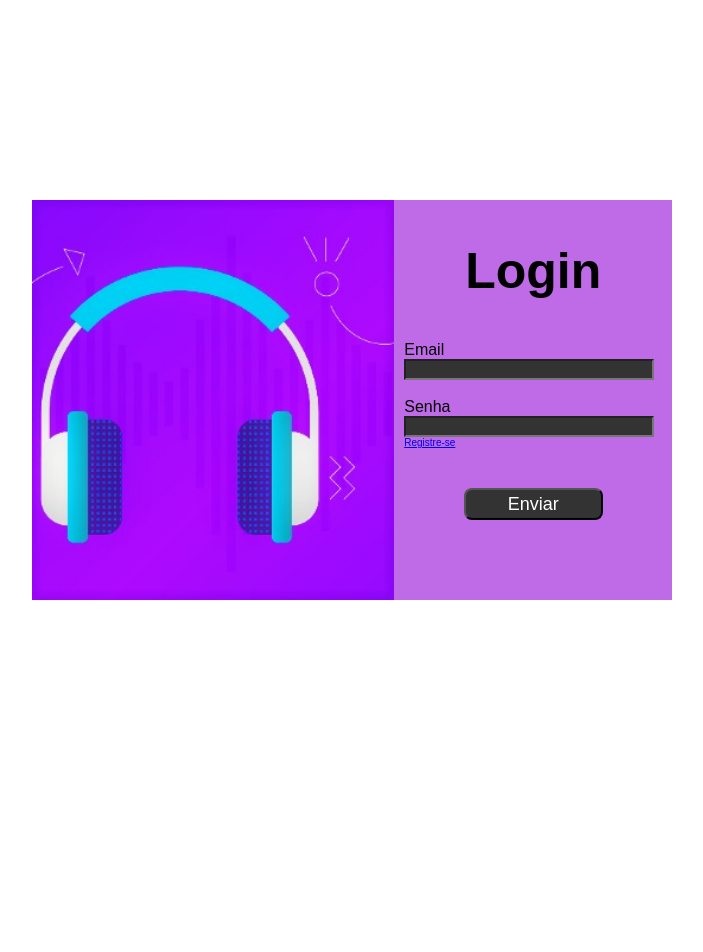
After one commit to ReidakaiMFZ/acervo-digital, a PHP site: page /login.htm in a window 1280 px wide. The commit adds this page. Shown: the whole page, without its empty margins (283-986 px from the left). Run offline with PHP 8.4, Linux system fonts and the light colour scheme.

Commit message:
expandindo o site
Não lembro oq adicionei, mas taí!

```diff
--- a/index.html
+++ b/index.html
@@ -4,7 +4,7 @@
     <meta charset="utf-8">
     <meta name="viewport" content="width=device-width">
     <title>inicial</title>
-    <link href="css/style.css" rel="stylesheet" type="text/css" />
+    <link href="css/cssinicio.css" rel="stylesheet" type="text/css" />
   </head>
   <body>
     <main>
--- /dev/null
+++ b/login.htm
@@ -0,0 +1,82 @@
+<html>
+<style>
+nav
+{
+background-color:#bf6be8;
+flex-grow:1;
+}
+main
+{
+ position: absolute;
+ width: 50vw;
+ height: 50vh;
+ margin: 5vh 5vw;
+ display: flex;
+}
+
+h1
+{
+text-align: center;
+font-family: Arial, sens-serif;
+font-size: 50px;
+}
+label
+{
+margin-left: 10px;
+font-family: Arial, sens-serif;
+font-size: 16px;
+}
+input
+{
+margin-left: 10px;
+width:90%;
+height:21px;
+color:#FFFFFF;
+background:#333333;
+}
+a
+{
+font-family: Arial, sens-serif;
+font-size: 10px;
+margin: 5px 10px;
+}
+div
+{
+text-align: center;
+flex-grow:1;
+}
+button{
+  width: 50%;
+	height: 8%;
+  text-align: center;
+  padding: 1px 2px;
+  border-radius: 8px;
+  background-color: #333333;
+  font-size: 18px;
+	color: #FFFFFF;
+	margin-top: 5vh;
+}
+form{
+  margin-top: 20vh;
+  margin-left: 19vw;
+}
+</style>
+<body>
+ <form action="php\Login2.php">
+  <main>
+    <img src="images\formulario.jpeg">
+    <nav>
+       <h1> Login</h1>
+       <label> Email</label></br>
+       <input name="txtLogin" id="email" type="email" required /></br></br>
+       <label> Senha</label></br>
+       <input name= "txtSenha"id="senha" type="password" required />
+       <a href="registro.html"> Registre-se</a>
+       <div>
+	        <button> Enviar </a></button>
+       </div>
+    </nav>
+  </main>
+</form>
+</body>
+</html>
```
Also changed, not shown: php/Login2.php (added, +27 -0 lines), php/registro.php (+12 -8 lines), registro.html (+8 -5 lines), css/cssinicio.css (renamed from css/style.css), images/formulario.jpeg (added).
